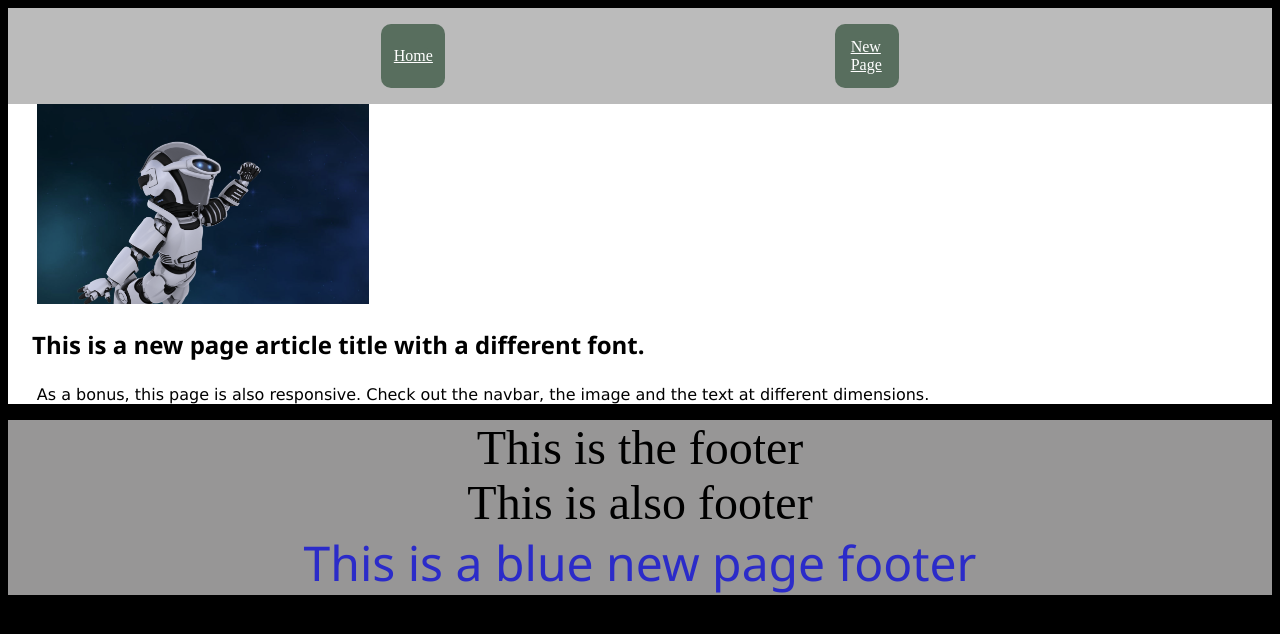
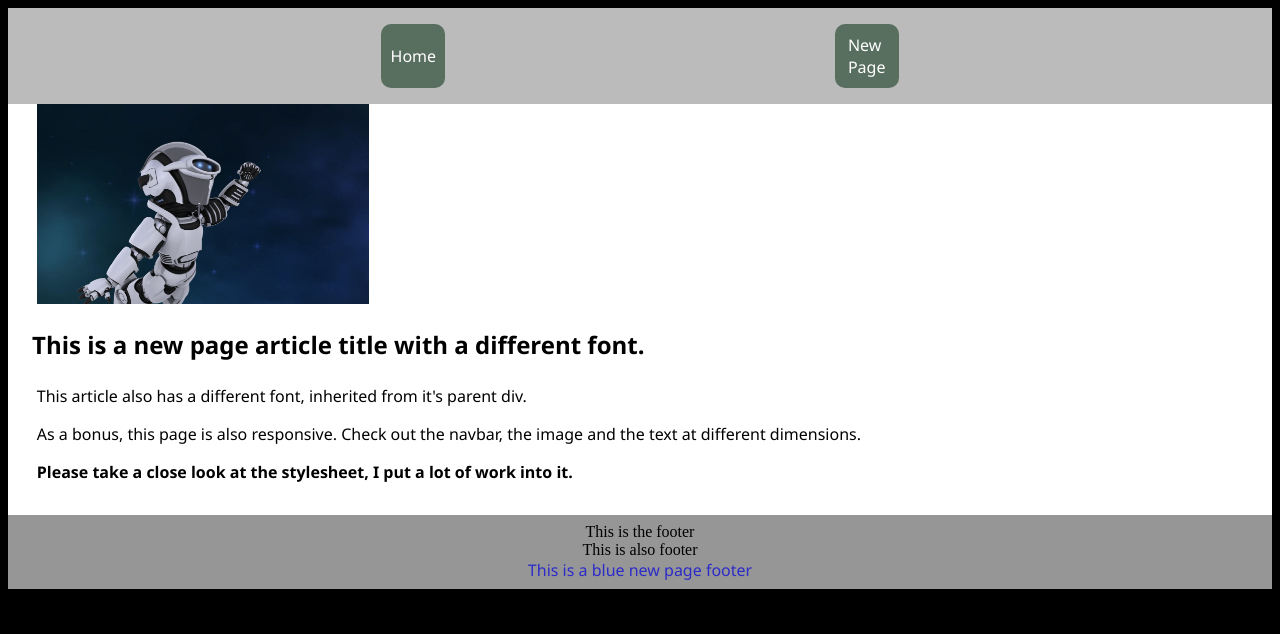
Before and after one commit to haimhi/Prog_WebAppCourse, a plain HTML site: page session3/pages/newpage.html in a window 1280 px wide. Drawn offline with Linux system fonts and the light colour scheme.

Commit message:
OK. I'm done.

```diff
--- a/session3/pages/newpage.html
+++ b/session3/pages/newpage.html
@@ -12,7 +12,7 @@
 
 <body>
     <header>
-
+<!-- bs'd -->
     </header>
     <nav>
         <ul class="navbar">
@@ -21,10 +21,12 @@
         </ul>
     </nav>
     <main>
-        <article>
+        <article  class="new_page">
             <div class="img_wrap"><img src="../assets/robot.png" alt="robot"></div>
-            <h2 class="new_page">This is a new page article title with a different font.</h2>
+            <h2>This is a new page article title with a different font.</h2>
+            <p>This article also has a different font, inherited from it's parent div.</p>
             <p>As a bonus, this page is also responsive. Check out the navbar, the image and the text at different dimensions.</p>
+            <p><b>Please take a close look at the stylesheet, I put a lot of work into it.</b></p>
         </article>
     </main>
     <footer>
--- a/session3/stylesheets/style.css
+++ b/session3/stylesheets/style.css
@@ -4,6 +4,7 @@ body {
 
 nav {
     background: #bbbbbb;
+    font-family: 'Segoe UI', Tahoma, Geneva, Verdana, sans-serif;
 }
 
 .navbar {
@@ -28,6 +29,7 @@ a {
     color: white;
     margin: 1em;
     border-radius: 10px;
+    text-decoration: none;
 }
 
 .img_wrap {
@@ -38,7 +40,7 @@ a {
 
 article {
     background: white;
-    /* padding: 1em 0; */
+    padding: 0 0 1em 0;
     margin: -1em 0 0 0;
     font-family: "Lucida Sans", "Lucida Sans Regular", "Lucida Grande", "Lucida Sans Unicode", Geneva, Verdana, sans-serif;
 }
@@ -51,20 +53,24 @@ article p , .img_wrap{
     margin-left: 1.8em;
 }
 
+.page1_article {
+    padding: 1em 0;
+}
+
 .new_page {
     font-family: 'Segoe UI', Tahoma, Geneva, Verdana, sans-serif;
 }
 
 footer {
     background-color: rgb(151, 150, 150);
-    size: 6em;
+    padding: 0.5em 0;
     display: flex;
     justify-content: center;
     flex-direction: column;
 }
 
 footer p {
-    font-size: 3em;
+    font-size: 1em;
     margin: 0 auto;
 }
 
```
Also changed, not shown: session3/index.html (+1 -1 lines).
